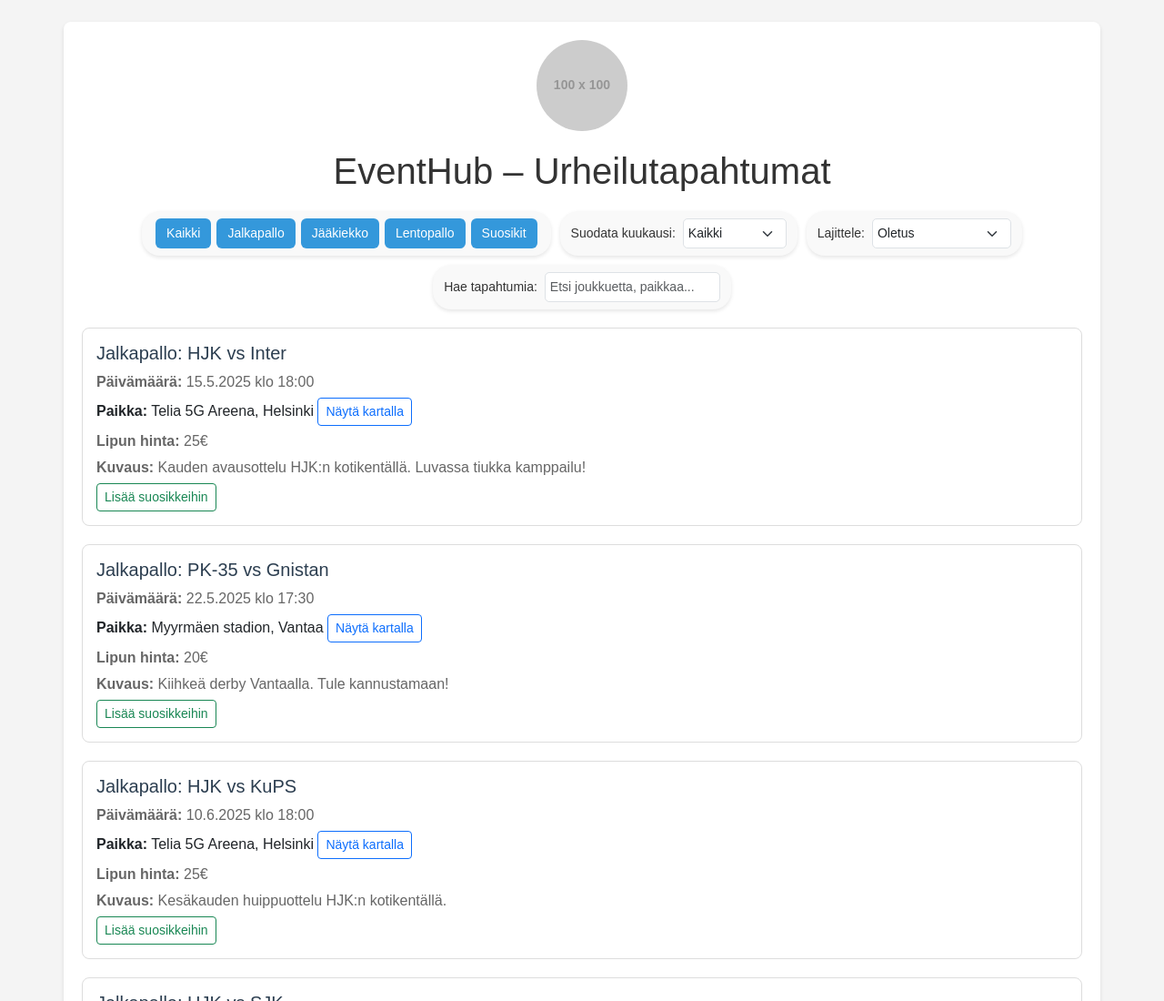
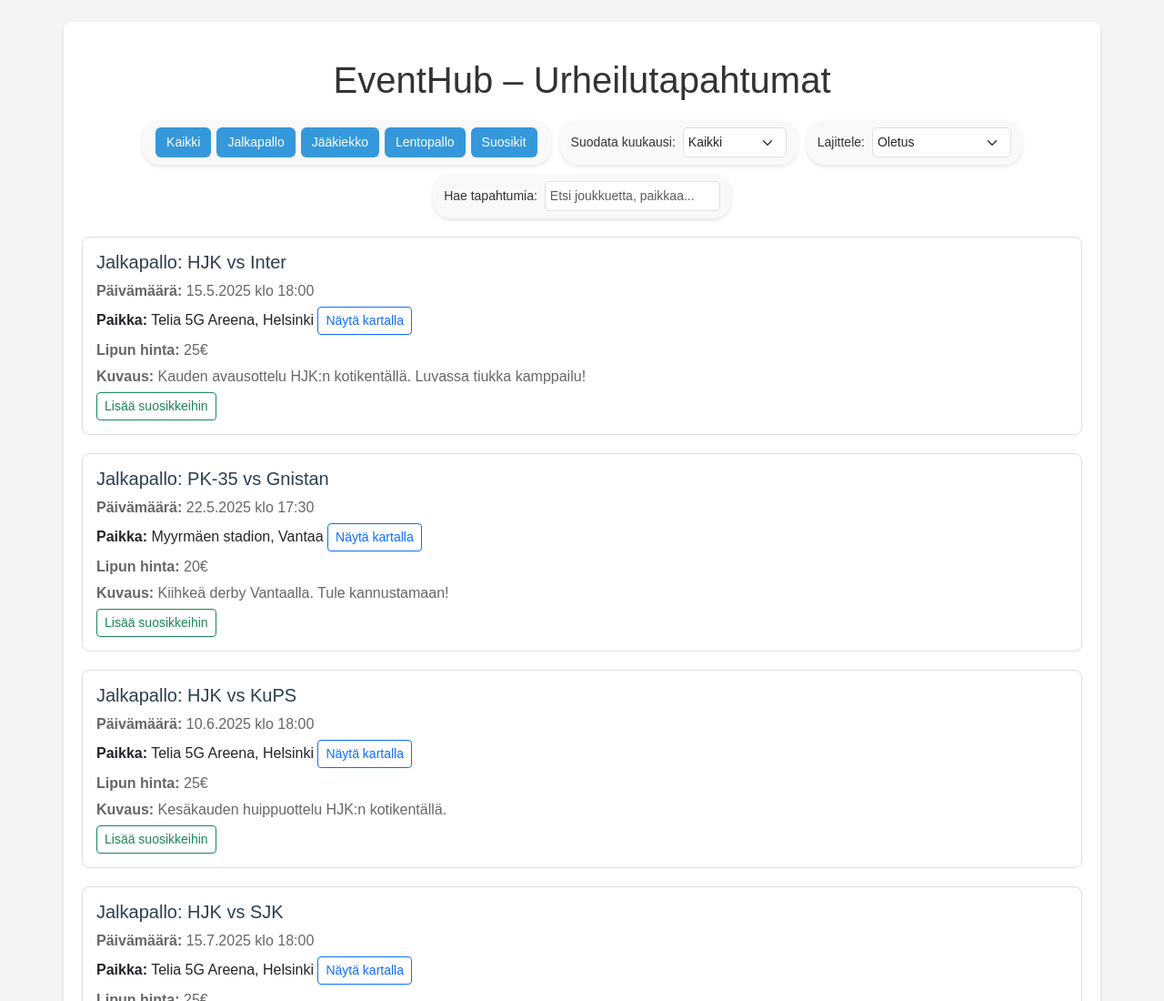
Before and after one commit to Veronica250-bot/EventHub-Urheilutapahtumat, a plain HTML site: page index.html in a window 1280 px wide. Shown: the top 1100 px of the page at 91% size. Drawn offline with nearby package versions, Linux system fonts and the light colour scheme; placeholder pictures from the web are drawn by us.

Commit message:
Update index.html

```diff
--- a/index.html
+++ b/index.html
@@ -10,7 +10,6 @@
 <body>
     <div class="container mt-4">
         <div class="logo-container">
-            <img src="https://via.placeholder.com/100?text=Pallo" alt="EventHub Logo" class="eventhub-logo">
         </div>
         <h1>EventHub – Urheilutapahtumat</h1>
         <div class="filter-section">
```
